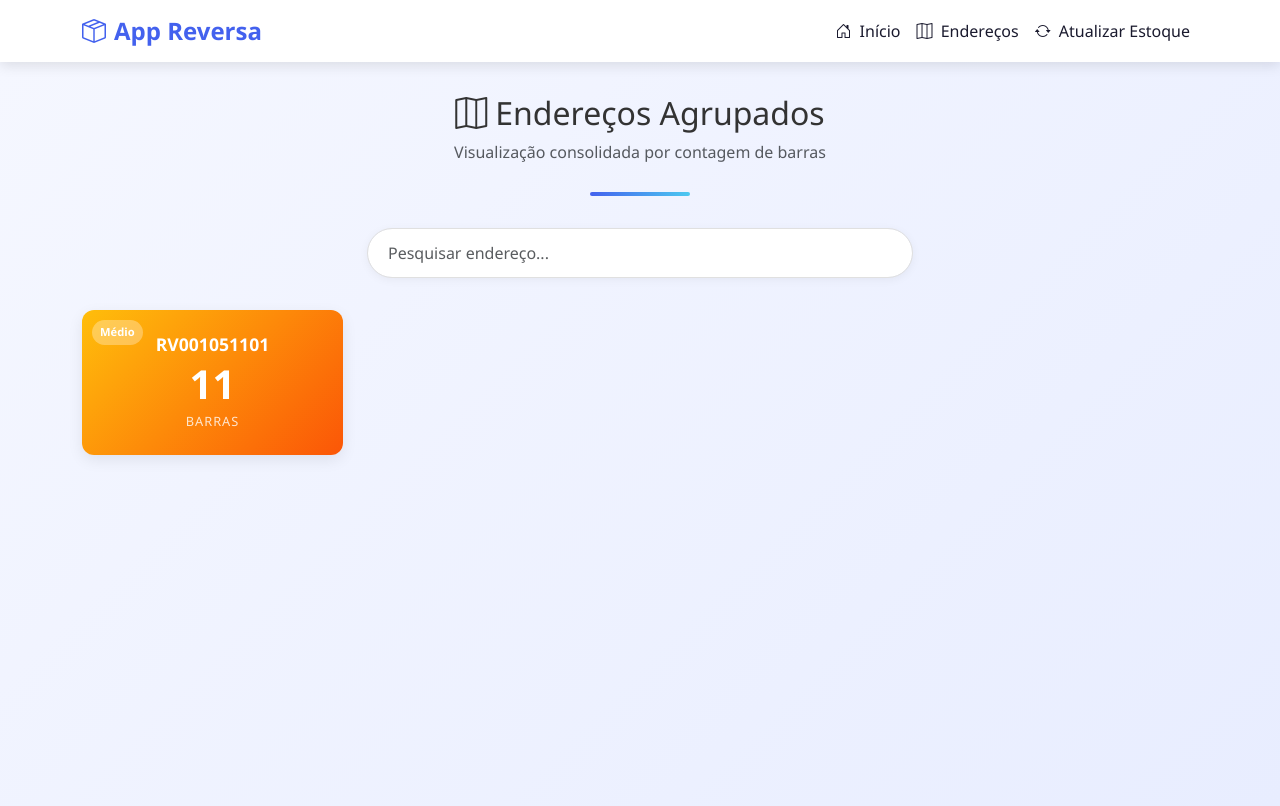
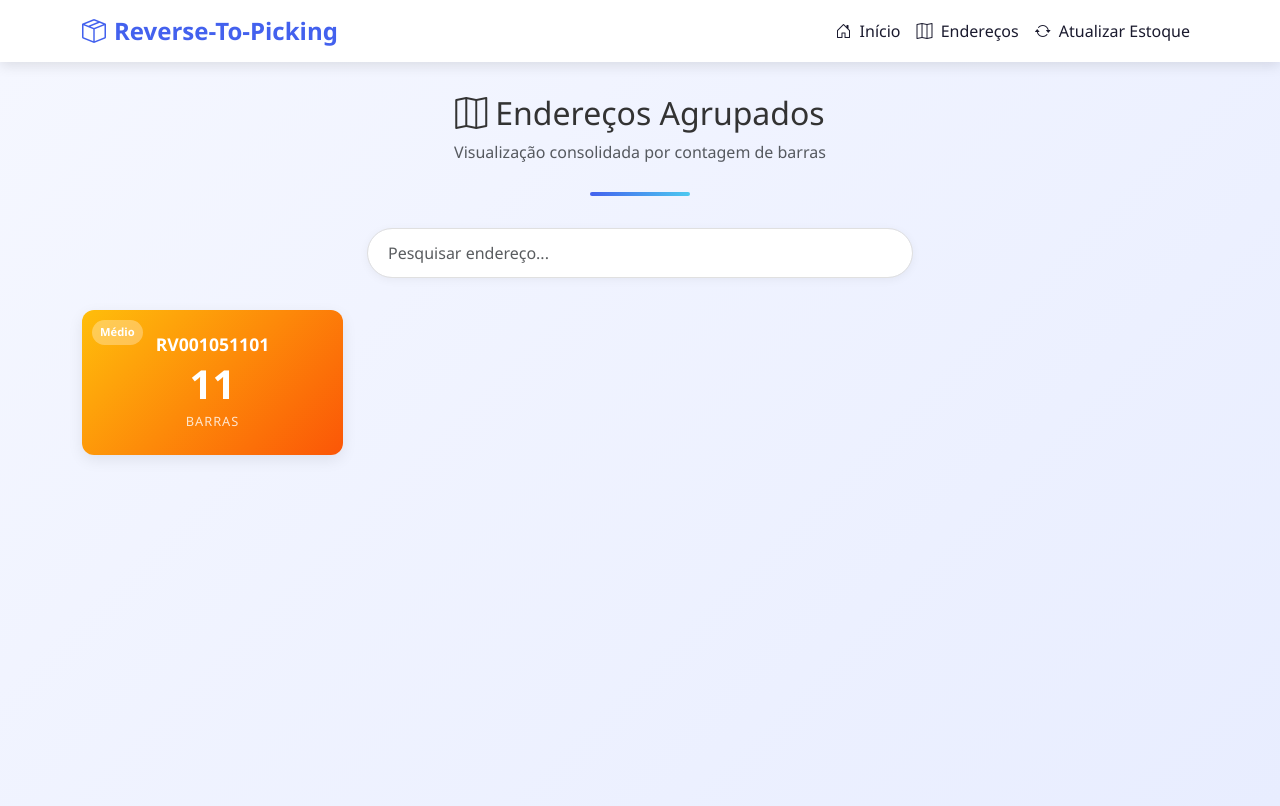
Before and after one commit to Andersonps-dev/AppReversa, a Flask app: page /enderecos in a window 1280 px wide. Run offline with Flask 3, Linux system fonts and the light colour scheme; data comes from the database, SQL or seed files in the repository.

Commit message:
Refactor page titles and navbar branding for consistency across templates

```diff
--- a/templates/detalhes_endereco.html
+++ b/templates/detalhes_endereco.html
@@ -2,7 +2,7 @@
 <html lang="pt-br">
 <head>
     <meta charset="UTF-8">
-    <title>Detalhes do Endereço | App Reversa</title>
+    <title>Detalhes do Endereço</title>
     <meta name="viewport" content="width=device-width, initial-scale=1">
     <link href="https://cdn.jsdelivr.net/npm/bootstrap@5.3.0/dist/css/bootstrap.min.css" rel="stylesheet">
     <link href="https://cdn.jsdelivr.net/npm/bootstrap-icons@1.10.5/font/bootstrap-icons.css" rel="stylesheet">
@@ -211,7 +211,7 @@
     <nav class="navbar navbar-expand-lg navbar-light bg-white">
         <div class="container">
             <a class="navbar-brand" href="/">
-                <i class="bi bi-box-seam me-2"></i>App Reversa
+                <i class="bi bi-box-seam me-2"></i>Reverse-To-Picking
             </a>
             <button class="navbar-toggler" type="button" data-bs-toggle="collapse" data-bs-target="#navbarNav">
                 <span class="navbar-toggler-icon"></span>
--- a/templates/enderecos.html
+++ b/templates/enderecos.html
@@ -2,7 +2,7 @@
 <html lang="pt-br">
 <head>
     <meta charset="UTF-8">
-    <title>Endereços Agrupados | App Reversa</title>
+    <title>Endereços</title>
     <meta name="viewport" content="width=device-width, initial-scale=1">
     <link href="https://cdn.jsdelivr.net/npm/bootstrap@5.3.0/dist/css/bootstrap.min.css" rel="stylesheet">
     <link href="https://cdn.jsdelivr.net/npm/bootstrap-icons@1.10.5/font/bootstrap-icons.css" rel="stylesheet">
@@ -217,7 +217,7 @@
     <nav class="navbar navbar-expand-lg navbar-light bg-white">
         <div class="container">
             <a class="navbar-brand" href="/">
-                <i class="bi bi-box-seam me-2"></i>App Reversa
+                <i class="bi bi-box-seam me-2"></i>Reverse-To-Picking
             </a>
             <button class="navbar-toggler" type="button" data-bs-toggle="collapse" data-bs-target="#navbarNav">
                 <span class="navbar-toggler-icon"></span>
--- a/templates/index.html
+++ b/templates/index.html
@@ -2,7 +2,7 @@
 <html lang="pt-br">
 <head>
     <meta charset="UTF-8">
-    <title>Consulta de Rua por Código de Barra | App Reversa</title>
+    <title>Index</title>
     <meta name="viewport" content="width=device-width, initial-scale=1">
     <link href="https://cdn.jsdelivr.net/npm/bootstrap@5.3.0/dist/css/bootstrap.min.css" rel="stylesheet">
     <link href="https://cdn.jsdelivr.net/npm/bootstrap-icons@1.10.5/font/bootstrap-icons.css" rel="stylesheet">
@@ -194,7 +194,7 @@
     <nav class="navbar navbar-expand-lg navbar-light bg-white">
         <div class="container">
             <a class="navbar-brand" href="/">
-                <i class="bi bi-box-seam me-2"></i>App Reversa
+                <i class="bi bi-box-seam me-2"></i>Reverse-To-Picking
             </a>
             <button class="navbar-toggler" type="button" data-bs-toggle="collapse" data-bs-target="#navbarNav">
                 <span class="navbar-toggler-icon"></span>
```
